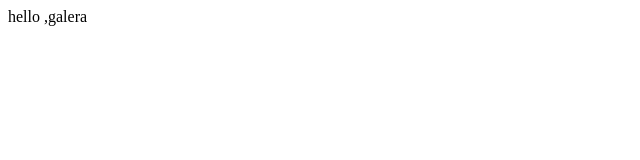
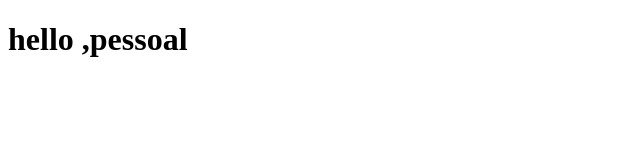
Before and after one commit to marialves868/curso-git, a plain HTML site: page index.html in a window 1280 px wide. Shown: the whole page, without its empty margins (0-640 px from the left). Drawn offline with Linux system fonts and the light colour scheme.

Commit message:
8  commit atualiaando o redme.md

```diff
--- a/index.html
+++ b/index.html
@@ -6,7 +6,6 @@
     <title>Document</title>
 </head>
 <body>
-    hello ,galera
-
+    <h1> hello ,pessoal</h1>
 </body>
 </html>
```
